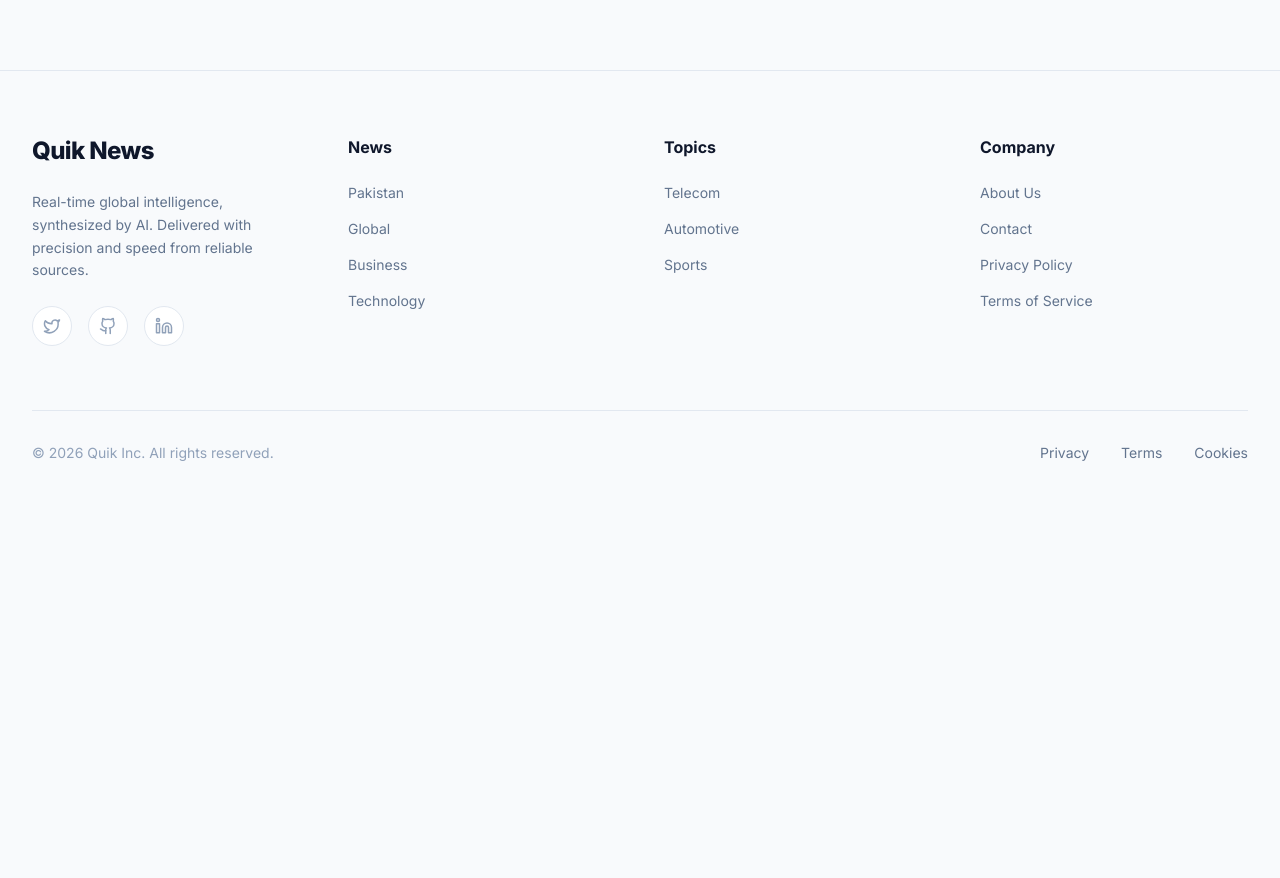
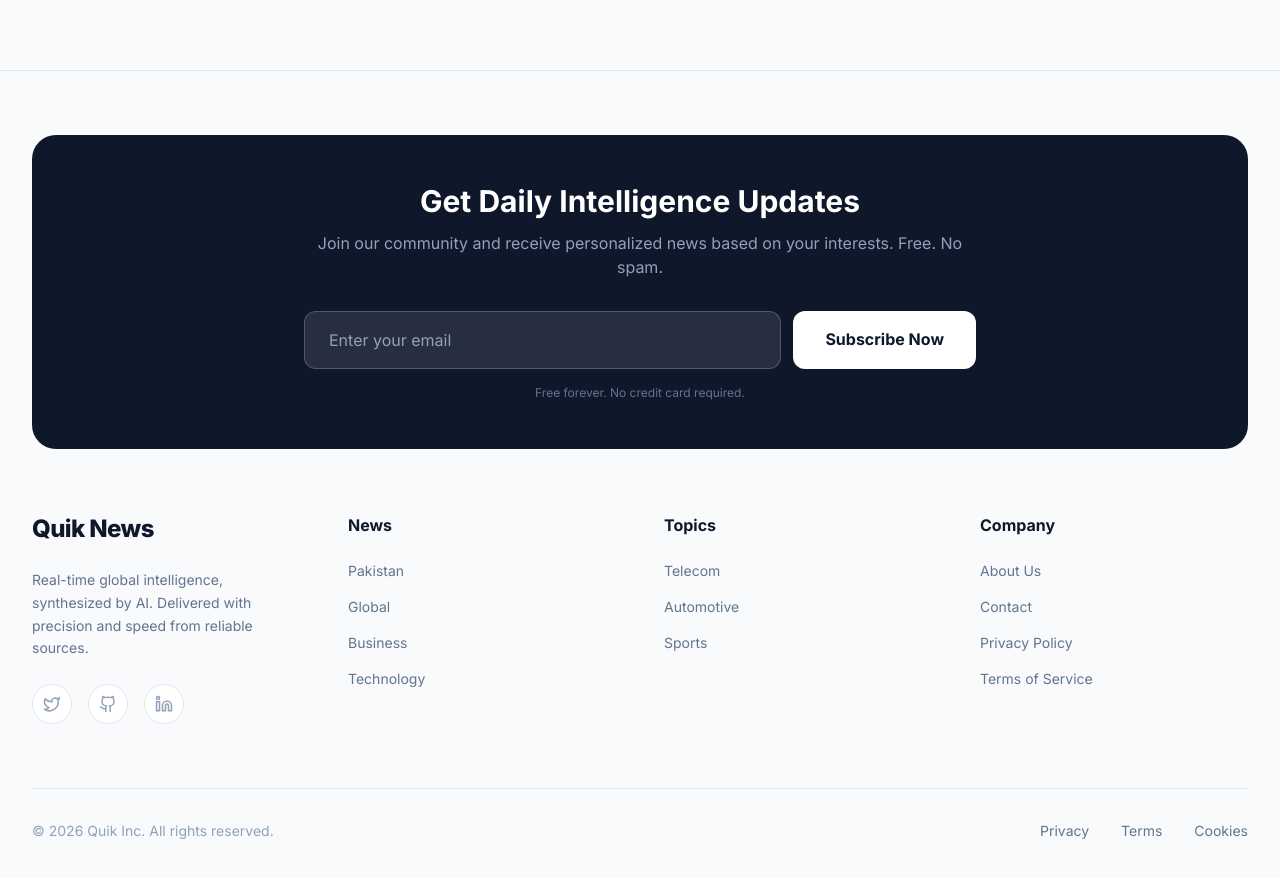
Before and after one commit to muneeb1097m/Quik-website, a Next.js app: page / in a window 1280 px wide. Shown: the part 1040-1918 px from the top of the page. Before the commit the page ends 1567 px from the top, so only its background shows below. Built offline with nearby package versions, Linux system fonts and the light colour scheme; no server answers; the database is empty.

Commit message:
Remove payment requirement for first 100 users and add footer newsletter signup

```diff
--- a/src/app/about/page.tsx
+++ b/src/app/about/page.tsx
@@ -260,18 +260,54 @@ export default function AboutPage() {
                                         <div className="pt-4">
                                             <button
                                                 type="button"
-                                                onClick={() => {
-                                                    if (email && isValidEmail && selectedInterests.length > 0) setFormStep('payment');
-                                                    else if (!email) setIsValidEmail(false);
+                                                onClick={async () => {
+                                                    if (email && isValidEmail && selectedInterests.length > 0) {
+                                                        setIsProcessing(true);
+                                                        try {
+                                                            const response = await fetch('/api/subscribe', {
+                                                                method: 'POST',
+                                                                headers: { 'Content-Type': 'application/json' },
+                                                                body: JSON.stringify({
+                                                                    name: 'Subscriber',
+                                                                    email,
+                                                                    interests: selectedInterests,
+                                                                    paymentMethod: 'free'
+                                                                })
+                                                            });
+
+                                                            const data = await response.json();
+
+                                                            if (response.ok && data.status === 'success') {
+                                                                setFormStep('success');
+                                                            } else {
+                                                                alert(data.error || 'Subscription failed. Please try again.');
+                                                            }
+                                                        } catch (err) {
+                                                            console.error(err);
+                                                            alert('An unexpected error occurred.');
+                                                        } finally {
+                                                            setIsProcessing(false);
+                                                        }
+                                                    } else if (!email) {
+                                                        setIsValidEmail(false);
+                                                    }
                                                 }}
-                                                className={`w-full font-bold text-lg py-5 rounded-xl transition-all shadow-xl ${email && isValidEmail && selectedInterests.length > 0
+                                                disabled={isProcessing}
+                                                className={`w-full font-bold text-lg py-5 rounded-xl transition-all shadow-xl flex items-center justify-center gap-3 ${email && isValidEmail && selectedInterests.length > 0
                                                     ? 'bg-slate-900 text-white hover:bg-slate-800 hover:scale-[1.01] active:scale-[0.98] shadow-slate-900/20'
                                                     : 'bg-slate-200 text-slate-400 cursor-not-allowed'
                                                     }`}
                                             >
-                                                Proceed to Payment
+                                                {isProcessing ? (
+                                                    <>
+                                                        <Loader2 className="w-5 h-5 animate-spin" />
+                                                        Subscribing...
+                                                    </>
+                                                ) : (
+                                                    'Get Daily Intelligence Updates'
+                                                )}
                                             </button>
-                                            <p className="text-center text-xs text-slate-400 mt-4">Next step: Secure Credit Card Payment ($5/mo)</p>
+                                            <p className="text-center text-xs text-slate-400 mt-4">Free. No credit card required.</p>
                                         </div>
                                     </motion.div>
                                 )}
--- a/src/app/api/subscribe/route.ts
+++ b/src/app/api/subscribe/route.ts
@@ -1,5 +1,6 @@
 import { NextResponse } from 'next/server';
 import { prisma } from '@/lib/qie/db';
+import { sendEmail } from '@/lib/email';
 
 export async function POST(request: Request) {
     try {
@@ -21,12 +22,7 @@ export async function POST(request: Request) {
             );
         }
 
-        // 2. Simulate Payment Processing (Simulating latency for UX)
-        // In a real app, this would be: await stripe.paymentIntents.create({...})
-        const PAYMENT_DELAY = 1500;
-        await new Promise(resolve => setTimeout(resolve, PAYMENT_DELAY));
-
-        // 3. Save to Database
+        // 2. Save to Database
         try {
             const subscription = await prisma.subscription.create({
                 data: {
@@ -34,11 +30,35 @@ export async function POST(request: Request) {
                     email,
                     interests: JSON.stringify(interests), // Store array as JSON string
                     status: 'active',
-                    paymentMethod: paymentMethod || 'credit_card'
+                    paymentMethod: paymentMethod || 'free'
                 }
             });
 
-            // 4. Return Success
+            // 3. Check total subscriber count
+            const totalSubscribers = await prisma.subscription.count();
+
+            // 4. Send admin notification if exactly 100 users
+            if (totalSubscribers === 100) {
+                try {
+                    await sendEmail(
+                        'muneebbhatti1097m@gmail.com',
+                        '🎉 Milestone Reached: 100 Subscribers!',
+                        `
+                        <h1 style="color: #1e293b;">Congratulations!</h1>
+                        <p>Your Quik News newsletter has reached <strong>100 subscribers</strong>! 🎊</p>
+                        <p>Latest subscriber: <strong>${email}</strong></p>
+                        <p>Time to celebrate and plan for the next phase! 🚀</p>
+                        `
+                    );
+                    console.log('🎉 Admin notified: 100 subscribers milestone!');
+                } catch (emailError) {
+                    console.error('Failed to send admin notification:', emailError);
+                }
+            }
+
+            console.log(`✅ New subscriber #${totalSubscribers}: ${email}`);
+
+            // 5. Return Success
             return NextResponse.json({
                 status: 'success',
                 message: 'Subscription active',
--- a/src/components/Footer.tsx
+++ b/src/components/Footer.tsx
@@ -7,6 +7,35 @@ export function Footer() {
     return (
         <footer className="w-full bg-slate-50 border-t border-slate-200 mt-20">
             <div className="max-w-[1600px] mx-auto px-8 py-16">
+
+                {/* Newsletter Signup Section */}
+                <div className="bg-slate-900 rounded-3xl p-8 md:p-12 mb-16">
+                    <div className="max-w-2xl mx-auto text-center">
+                        <h3 className="text-2xl md:text-3xl font-bold text-white mb-3">
+                            Get Daily Intelligence Updates
+                        </h3>
+                        <p className="text-slate-400 mb-8">
+                            Join our community and receive personalized news based on your interests. Free. No spam.
+                        </p>
+                        <div className="flex flex-col sm:flex-row gap-3">
+                            <input
+                                type="email"
+                                placeholder="Enter your email"
+                                className="flex-1 px-6 py-4 rounded-xl bg-white/10 border border-white/20 text-white placeholder:text-slate-400 outline-none focus:ring-2 focus:ring-white/30 transition-all"
+                            />
+                            <Link
+                                href="/about"
+                                className="px-8 py-4 bg-white text-slate-900 font-bold rounded-xl hover:bg-slate-100 transition-all whitespace-nowrap"
+                            >
+                                Subscribe Now
+                            </Link>
+                        </div>
+                        <p className="text-xs text-slate-500 mt-4">
+                            Free forever. No credit card required.
+                        </p>
+                    </div>
+                </div>
+
                 <div className="grid grid-cols-1 md:grid-cols-4 gap-12 mb-16">
                     <div className="md:col-span-1">
                         <Link href="/" className="flex items-center gap-2 mb-6 group">
```
